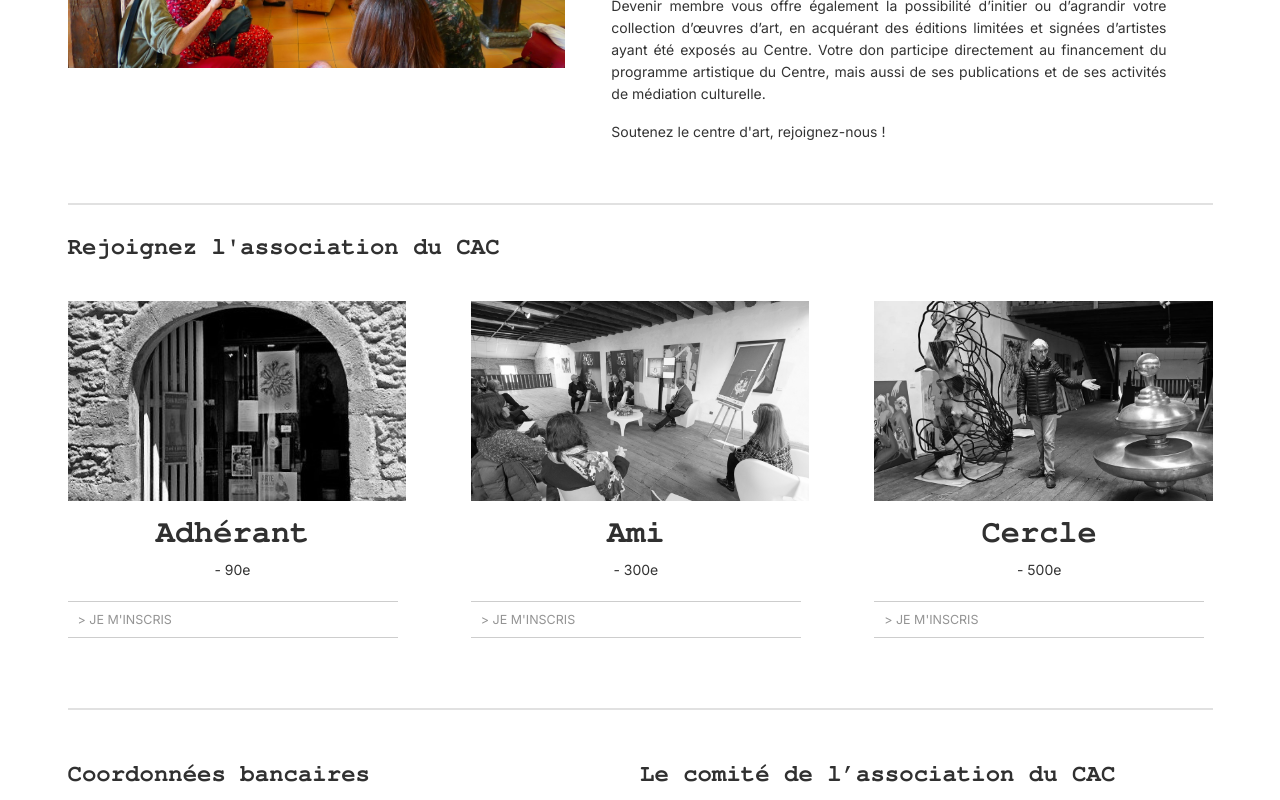
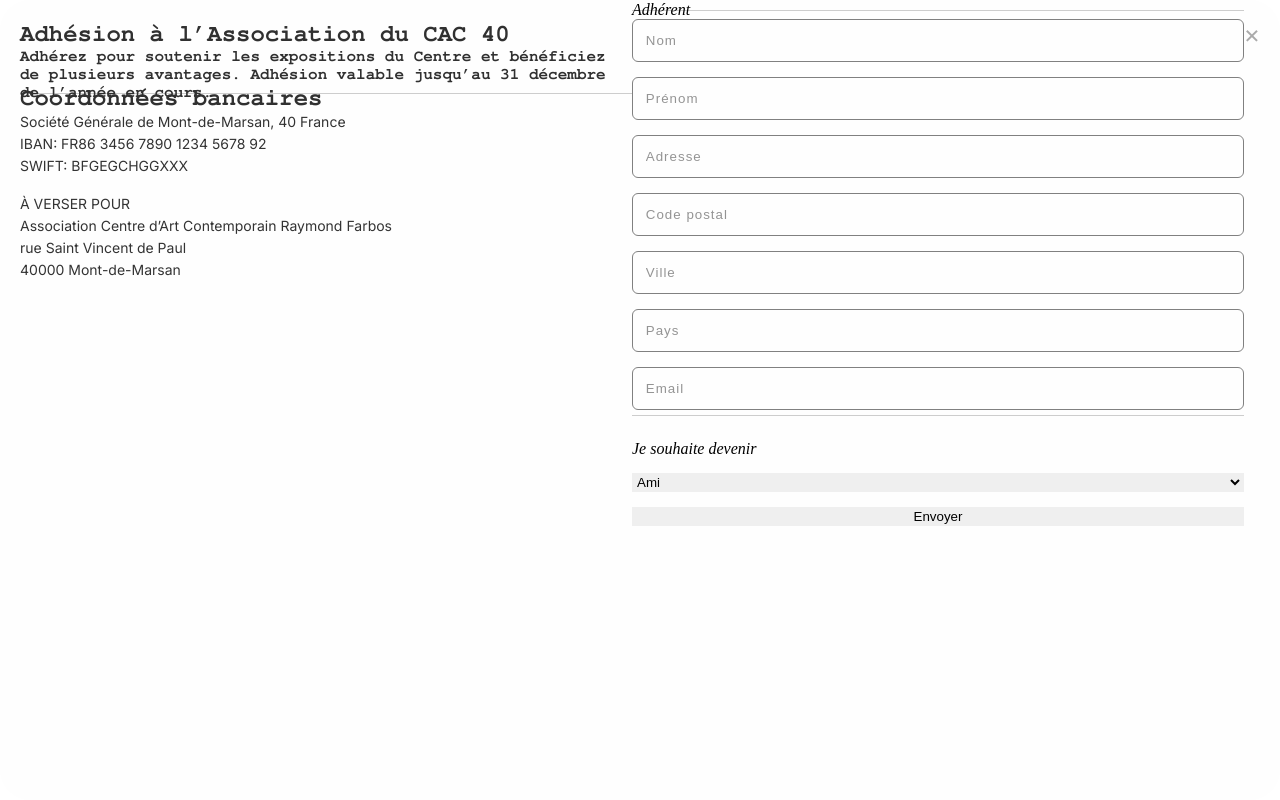
Before and after one commit to Jeffrey-pons/CAC, an Angular app in the folder client/: page /amis in a window 1280 px wide. Both pictures are taken after a click on the picture 236 px from the left and 1313 px from the top of the page. Shown: the part 913-1713 px from the top of the page. Built offline with nearby package versions, Linux system fonts and the light colour scheme.

Commit message:
add type for schema of artwork & add style 4 friends modules

```diff
--- a/client/src/app/components/collectionpermanente/collectionpermanente.component.html
+++ b/client/src/app/components/collectionpermanente/collectionpermanente.component.html
@@ -20,7 +20,10 @@
     <div class="card" *ngFor="let artwork of artworks">
       <img src="http://localhost:5000/{{ artwork.image }}"alt="">
       <div class="card-content">
-        <h4>{{ artwork.artist }}</h4>
+        <h3>{{ artwork.artist }}</h3>
+      </div>
+      <div class="button-tag">
+        <button id="tag">{{artwork.type}}</button>
       </div>
   </div>
   </section>
--- a/client/src/app/components/collectionpermanente/collectionpermanente.component.ts
+++ b/client/src/app/components/collectionpermanente/collectionpermanente.component.ts
@@ -18,6 +18,7 @@ export class CollectionpermanenteComponent implements OnInit{
           ...artwork,
           image: artwork.image.replace(/\\/g, '/')
         }));
+        this.artworks.reverse();
       }
     });
   }
--- a/client/src/app/components/friends/friends.component.html
+++ b/client/src/app/components/friends/friends.component.html
@@ -41,12 +41,12 @@
     <h2>Rejoignez l'association du CAC</h2>
     <div class="join_cards">
       <div>
-        <img src="../../../assets/img/centre-pictures/409751-111162665696508-329067238-n.jpg" alt="Adhérants du centre">
+        <img  src="../../../assets/img/centre-pictures/409751-111162665696508-329067238-n.jpg" alt="Adhérants du centre">
         <div class="add-ami">
           <h1>Adhérant</h1>
           <p>- 90e</p>
           <div class="separation-top"></div>
-          <a href="">&#62; Je m'inscris</a>
+          <a id='register' href="#">&#62; Je m'inscris</a>
           <div class="separation-bottom"></div>
         </div>
       </div>
@@ -56,7 +56,7 @@
           <h1>Ami</h1>
           <p>- 300e </p>
           <div class="separation-top"></div>
-          <a href="">&#62; Je m'inscris</a>
+          <a id='register' href="#">&#62; Je m'inscris</a>
           <div class="separation-bottom"></div>
 
         </div>
@@ -67,7 +67,7 @@
           <h1>Cercle</h1>
           <p>- 500e </p>
           <div class="separation-top"></div>
-          <a href="">&#62; Je m'inscris</a>
+          <a id='register' href="#">&#62; Je m'inscris</a>
           <div class="separation-bottom"></div>
         </div>
       </div>
@@ -102,4 +102,52 @@
     </div>
   </div>
 </section>
+<!-- // MODALE -->
+<div id="ModalMember" class="modalMember">
+  <div class="modal-content">
+    <span class="close">&times;</span>
+   <div class="modal">
+    <div class="adhesion-member">
+      <h2>Adhésion à l’Association du CAC 40</h2>
+      <h4>Adhérez pour soutenir les expositions du Centre et bénéficiez de plusieurs avantages.
+        Adhésion valable jusqu’au 31 décembre de l’année en cours.</h4>
+        <div class="separation-bottom"></div>
+        <div>
+          <h2>Coordonnées bancaires</h2>
+          <div>
+            <p>Société Générale de Mont-de-Marsan, 40 France <br>
+              IBAN: FR86 3456 7890 1234 5678 92 <br>
+              SWIFT: BFGEGCHGGXXX</p>
+              <p>À VERSER POUR <br>
+                Association Centre d’Art Contemporain Raymond Farbos <br>
+                rue Saint Vincent de Paul <br>
+                40000 Mont-de-Marsan</p>
+          </div>
+        </div>
+    </div>
+    <div class="form-member">
+      <div class="separation-top"></div>
+      <i>Adhérent</i>
+      <form action="">
+        <input type="text" placeholder="Nom" name="Nom" id="Nom" required>
+        <input type="text" placeholder="Prénom" name="Prénom" id="Prénom" required>
+        <input type="text" placeholder="Adresse" name="Adresse" id="Adresse" required>
+        <input type="text" placeholder="Code postal" name="CP" id="CP" required>
+        <input type="text" placeholder="Ville" name="city" id="city" required>
+        <input type="text" placeholder="Pays" name="country" id="country" required>
+        <input type="email" class="form-field animation a3" placeholder="Email" name="email" id="email" required>
+        <div class="separation-top"></div>
+        <i>Je souhaite devenir</i>
+        <select name="adherent" id="">
+          <option value="Ami">Ami</option>
+          <option value="Adhérent">Adhérent</option>
+          <option value="Cercle">Cercle</option>
+        </select>
+        <button>Envoyer</button>
+      </form>
+    </div>
+   </div>
+  </div>
+
+</div>
 </main>
--- a/client/src/app/components/friends/friends.component.scss
+++ b/client/src/app/components/friends/friends.component.scss
@@ -108,4 +108,70 @@ main {
         padding-bottom: 48px;
       }
     }
+    .modalMember {
+      display: none;
+      position: fixed;
+      z-index: 9999;
+      left: 0;
+      top: 0;
+      width: 100%;
+      height: 100%;
+      background-color: rgba(255, 255, 255, 0.5);
+      overflow: auto;
+
+      .modal-content {
+        background-color: #fefefe;
+        margin: auto;
+        padding: 20px;
+        width: 100%;
+        height: 100%;
+        position: absolute;
+        top: 50%;
+        left: 50%;
+        transform: translate(-50%, -50%);
+        border-radius: 30px;
+        .modal {
+          .separation-top, .separation-bottom  {
+            margin: -10px 0;
+            border-top: 1px solid rgba(148, 148, 148, 0.466);
+            transition: width 333ms cubic-bezier(.4, 0, .22, 1);
+          }
+          display: flex;
+          .form-member {
+            flex: 1;
+            form {
+              display: grid;
+              gap: 15px;
+              input {
+                width: 100%;
+                letter-spacing: .075em;
+                color: #2b2b2b;
+                padding: .8rem;
+                box-sizing: border-box;
+                background-color: transparent;
+                border-radius: 6px;
+                border: 1px solid grey;
+              }
+            }
+          }
+          .adhesion-member {
+            flex: 1;
+          }
+          }
+
+        .close {
+          color: #aaa;
+          float: right;
+          font-size: 28px;
+          font-weight: bold;
+        }
+
+        .close:hover,
+        .close:focus {
+          color: black;
+          text-decoration: none;
+          cursor: pointer;
+        }
+      }
+    }
 }
--- a/client/src/app/components/friends/friends.component.ts
+++ b/client/src/app/components/friends/friends.component.ts
@@ -1,4 +1,4 @@
-import { Component } from '@angular/core';
+import { Component, ElementRef } from '@angular/core';
 
 @Component({
   selector: 'app-friends',
@@ -8,5 +8,43 @@ import { Component } from '@angular/core';
   styleUrl: './friends.component.scss'
 })
 export class FriendsComponent {
+  constructor(private el: ElementRef) {}
 
+  ngOnInit(): void {
+    const links: NodeListOf<Element> = this.el.nativeElement.querySelectorAll('a[id^="register"]');
+    const modal: HTMLElement = this.el.nativeElement.querySelector('.modalMember');
+    const closeButton: HTMLElement = this.el.nativeElement.querySelector('.close');
+    const images: NodeListOf<Element> = this.el.nativeElement.querySelectorAll('.join_cards img');
+
+    const displayModal = () => {
+      modal.style.display = 'block';
+    };
+
+    const closeModal = () => {
+      modal.style.display = 'none';
+    };
+
+    links.forEach(link => {
+      link.addEventListener('click', (event) => {
+        event.preventDefault();
+        displayModal();
+      });
+    });
+
+    closeButton.addEventListener('click', () => {
+      closeModal();
+    });
+
+    window.addEventListener('click', (event) => {
+      if (event.target === modal) {
+        closeModal();
+      }
+    });
+
+    images.forEach(image => {
+      image.addEventListener('click', () => {
+        displayModal();
+      });
+    });
+  }
 }
--- a/client/src/app/components/nextexposition/nextexposition.component.html
+++ b/client/src/app/components/nextexposition/nextexposition.component.html
@@ -15,7 +15,7 @@
   <section class="NextExpo_Container">
     <h2 *ngIf="allSameYear">Programmation {{ nextExpositions[0].titleDate }}</h2>
     <div class="nextExpo_Article">
-    <div  *ngFor="let expo of nextExpositions">
+    <div *ngFor="let expo of nextExpositions">
       <div class="card">
         <img [src]="expo.image" alt="{{ expo.name }}">
         <div class="card-content">
--- a/client/src/app/components/nextexposition/nextexposition.component.scss
+++ b/client/src/app/components/nextexposition/nextexposition.component.scss
@@ -1,4 +1,5 @@
 main {
+    padding-bottom: 80px;
     h1 {
         text-align: center;
     }
--- a/client/src/styles/_general.scss
+++ b/client/src/styles/_general.scss
@@ -106,9 +106,9 @@ main {
 }
 
 .card {
-
-  cursor: pointer;
-  transition: color 0.3s ease;
+    cursor: pointer;
+    -webkit-font-smoothing: antialiased;
+    transition: transform 333ms cubic-bezier(.4,0,.22,1), color 333ms cubic-bezier(.4,0,.22,1);
   #tag {
       padding: 8px 16px;
       text-transform: uppercase;
@@ -148,6 +148,7 @@ main {
 }
 .card:hover {
   box-shadow: 0 8px 16px 0 rgba(0, 0, 0, 0.044);
+  transform: translateY(-3px);
   h3 {
       color: rgba(65, 65, 65, 0.777);
   }
```
Also changed, not shown: client/src/app/components/nextexposition/nextexposition.component.ts (+6 -2 lines), 2 other files (tests, documents, lock files or other folders).
